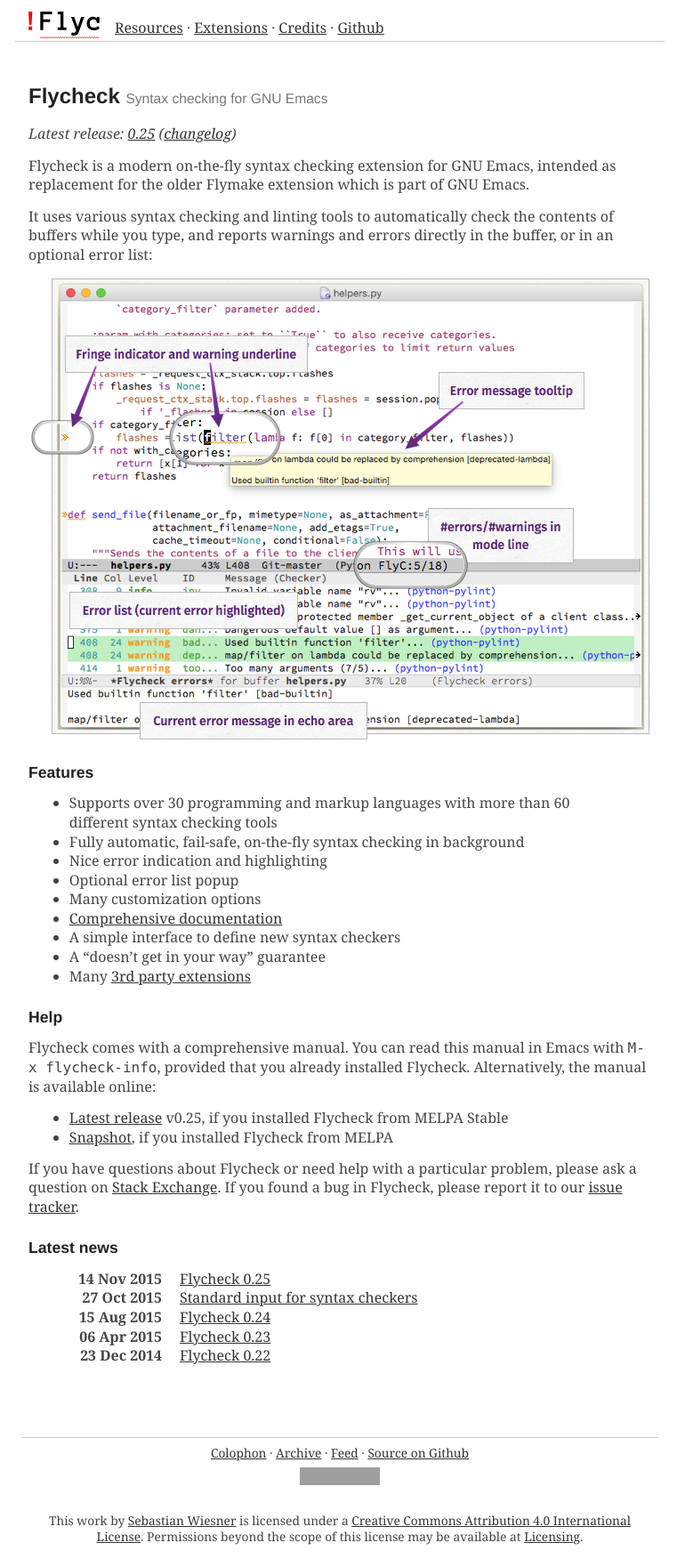
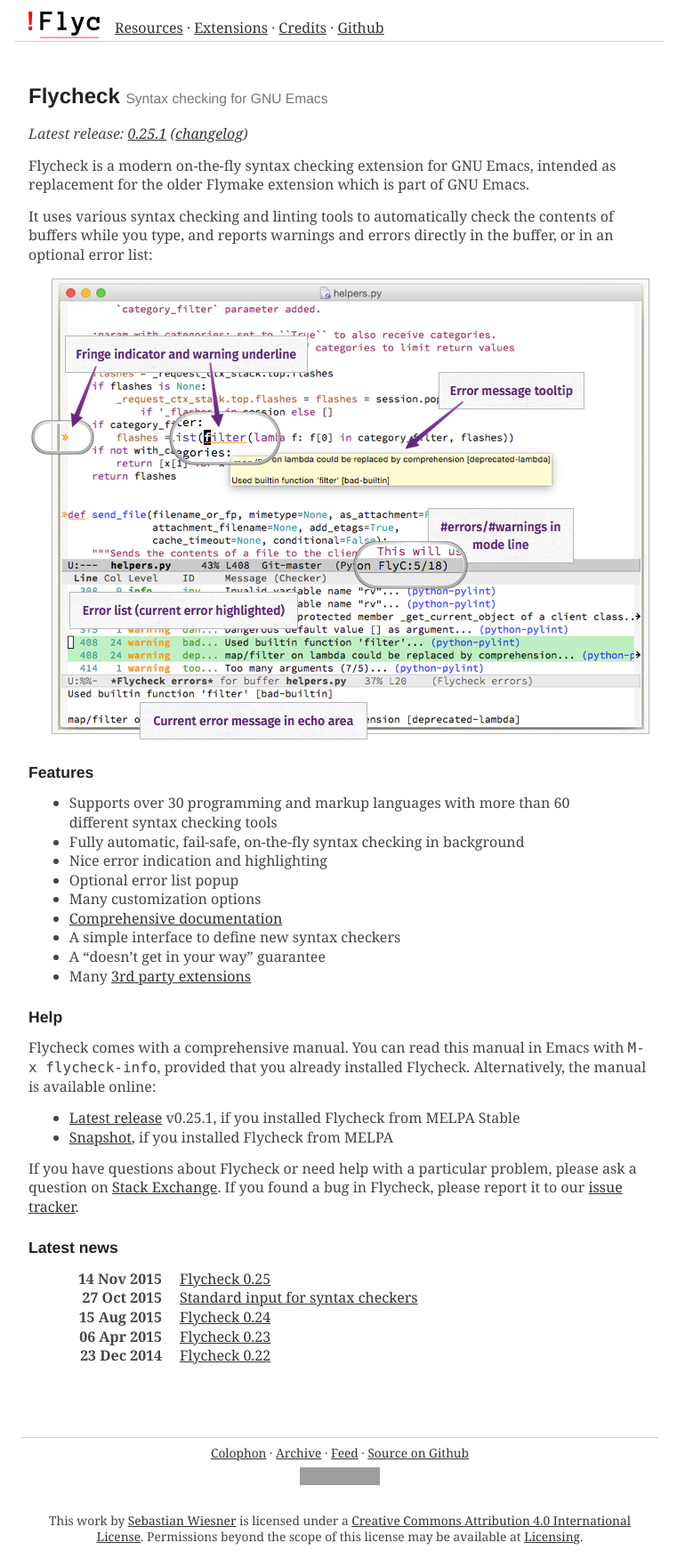
Before and after one commit to cmarqu/flycheck.github.io, a Jekyll site: the page built from index.md, in a window 1280 px wide. Shown: the whole page at 89% size, without its empty margins (258-1019 px from the left). Built offline with Jekyll 4.4.1, drawn with Linux system fonts in a browser that asks for light colours; some web fonts are replaced; grey boxes are pictures that could not be loaded.

Commit message:
Replace 0.25 with 0.25.1

```diff
--- a/_data/releases.yml
+++ b/_data/releases.yml
@@ -2,4 +2,4 @@
 versions:
   - '0.23'
   - '0.24'
-  - '0.25'
+  - '0.25.1'
```
